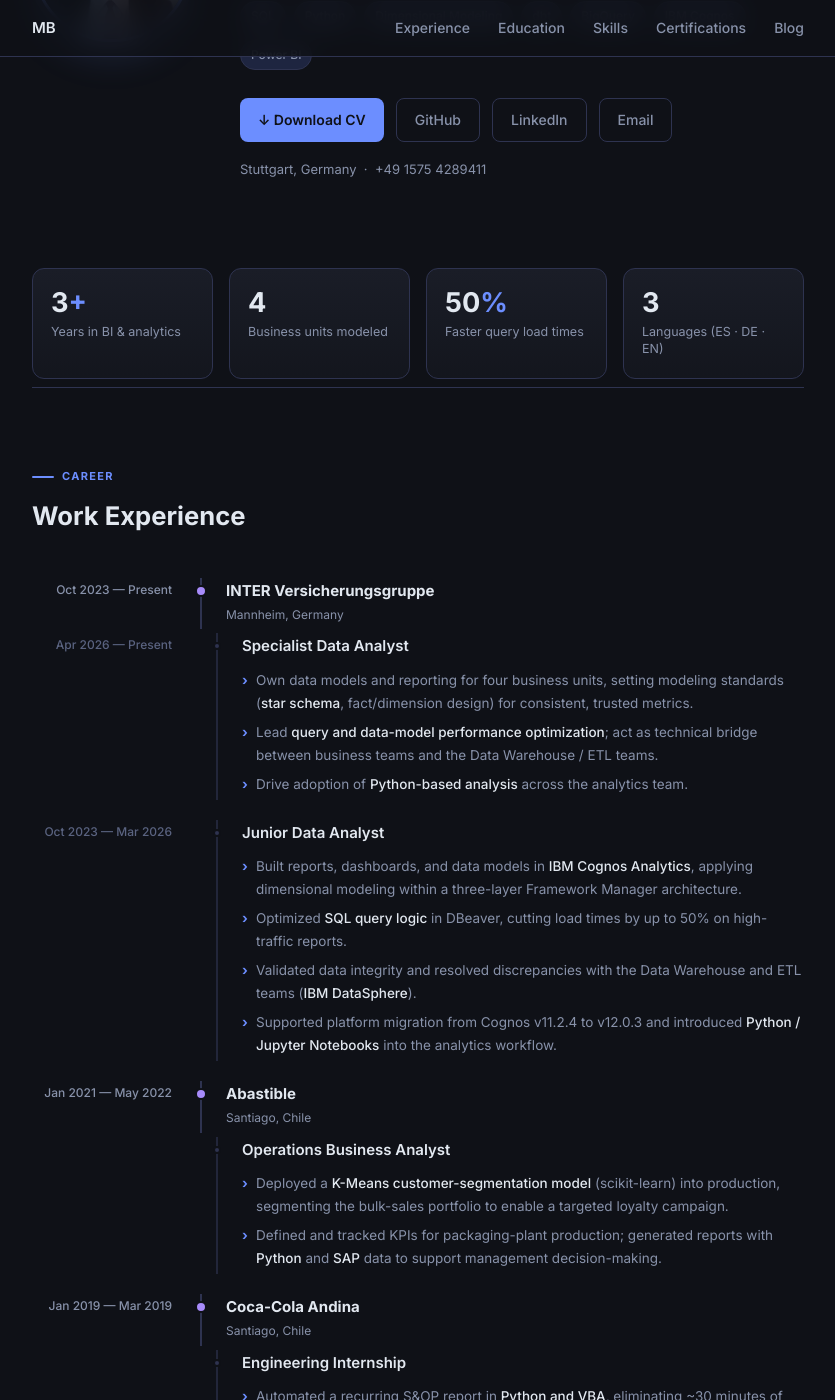
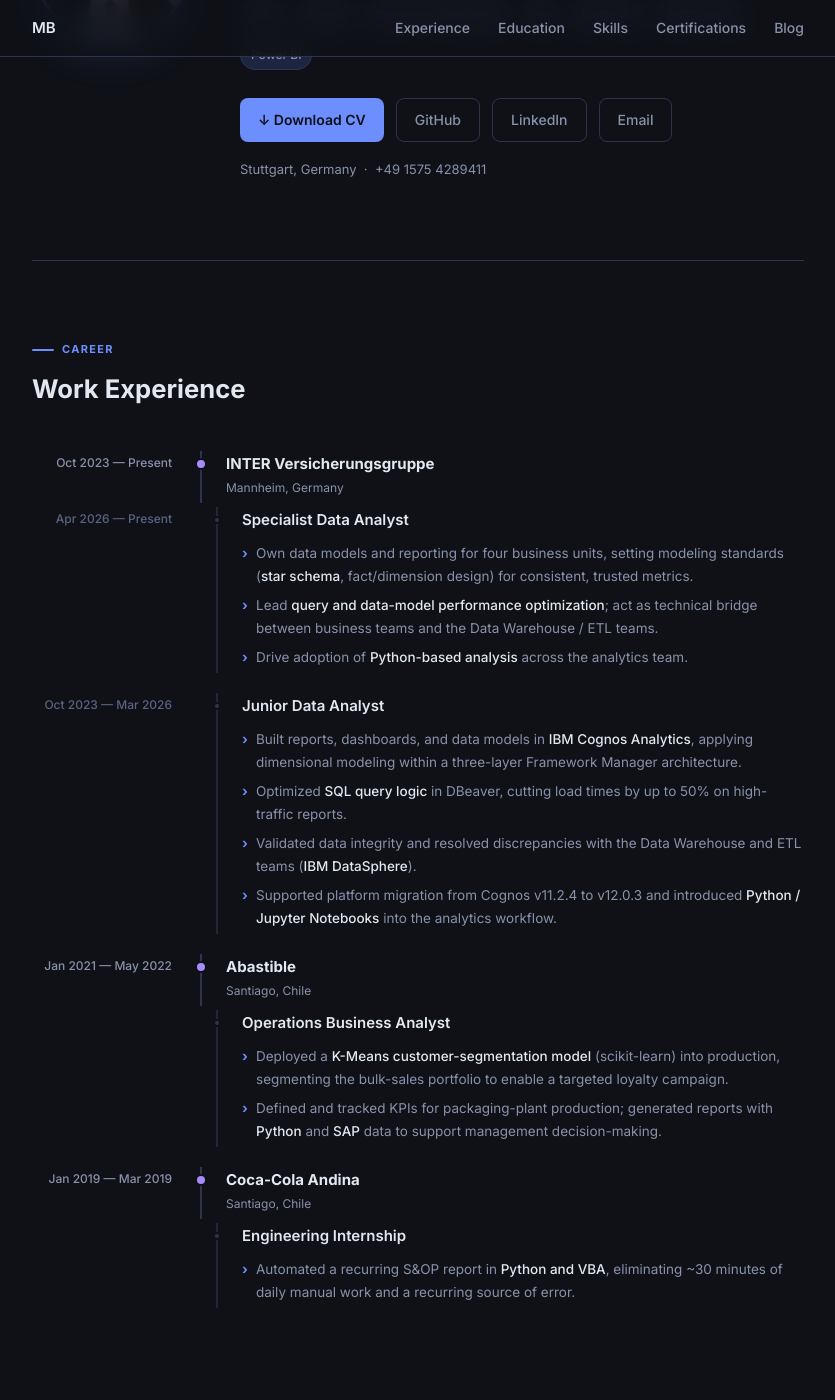
Before and after one commit to mbergr/portfolio, a Jekyll site: the page index.html, which Jekyll copies as it is, in a window 1280 px wide and 1400 px high, scrolled down 409 px. Shown: the whole window, without its empty margins (222-1057 px from the left). Built offline with Jekyll 4.4.1, drawn with Linux system fonts in a browser that asks for light colours.

Commit message:
Remove hero metrics strip

```diff
--- a/index.html
+++ b/index.html
@@ -121,24 +121,6 @@
     .btn-primary:hover { box-shadow: 0 8px 24px rgba(108,142,255,.35); }
     .btn-ghost:hover { border-color: var(--accent); color: var(--text); }
 
-    /* ── Hero metrics strip ── */
-    .hero-stats {
-      display: grid; grid-template-columns: repeat(4, 1fr); gap: 16px;
-      margin: 8px 0 8px;
-    }
-    .stat {
-      background: linear-gradient(180deg, var(--surface), rgba(26,29,39,.4));
-      border: 1px solid var(--border); border-radius: 12px;
-      padding: 20px 18px; transition: transform .2s ease, border-color .2s ease;
-    }
-    .stat:hover { transform: translateY(-3px); border-color: var(--accent); }
-    .stat-num {
-      font-size: 1.7rem; font-weight: 700; line-height: 1;
-      color: var(--text); margin-bottom: 8px;
-    }
-    .stat-num span { color: var(--accent); }
-    .stat-label { font-size: 12.5px; color: var(--muted); line-height: 1.35; }
-
     /* ── Section ── */
     section { padding: 72px 0; border-top: 1px solid var(--border); }
     .section-label {
@@ -233,9 +215,6 @@
     }
 
     /* ── Responsive ── */
-    @media (max-width: 720px) {
-      .hero-stats { grid-template-columns: repeat(2, 1fr); }
-    }
     @media (max-width: 600px) {
       .hero { flex-direction: column; gap: 28px; padding: 64px 0 56px; text-align: center; }
       .hero-tags, .hero-links { justify-content: center; }
@@ -287,26 +266,6 @@
         <p style="margin-top:16px;font-size:13px;color:var(--muted)">Stuttgart, Germany &nbsp;·&nbsp; +49 1575 4289411</p>
       </div>
     </header>
-
-    <!-- Impact metrics (edit numbers/labels freely) -->
-    <div class="hero-stats">
-      <div class="stat">
-        <div class="stat-num">3<span>+</span></div>
-        <div class="stat-label">Years in BI &amp; analytics</div>
-      </div>
-      <div class="stat">
-        <div class="stat-num">4</div>
-        <div class="stat-label">Business units modeled</div>
-      </div>
-      <div class="stat">
-        <div class="stat-num">50<span>%</span></div>
-        <div class="stat-label">Faster query load times</div>
-      </div>
-      <div class="stat">
-        <div class="stat-num">3</div>
-        <div class="stat-label">Languages (ES · DE · EN)</div>
-      </div>
-    </div>
 
     <!-- Experience -->
     <section id="experience">
```
